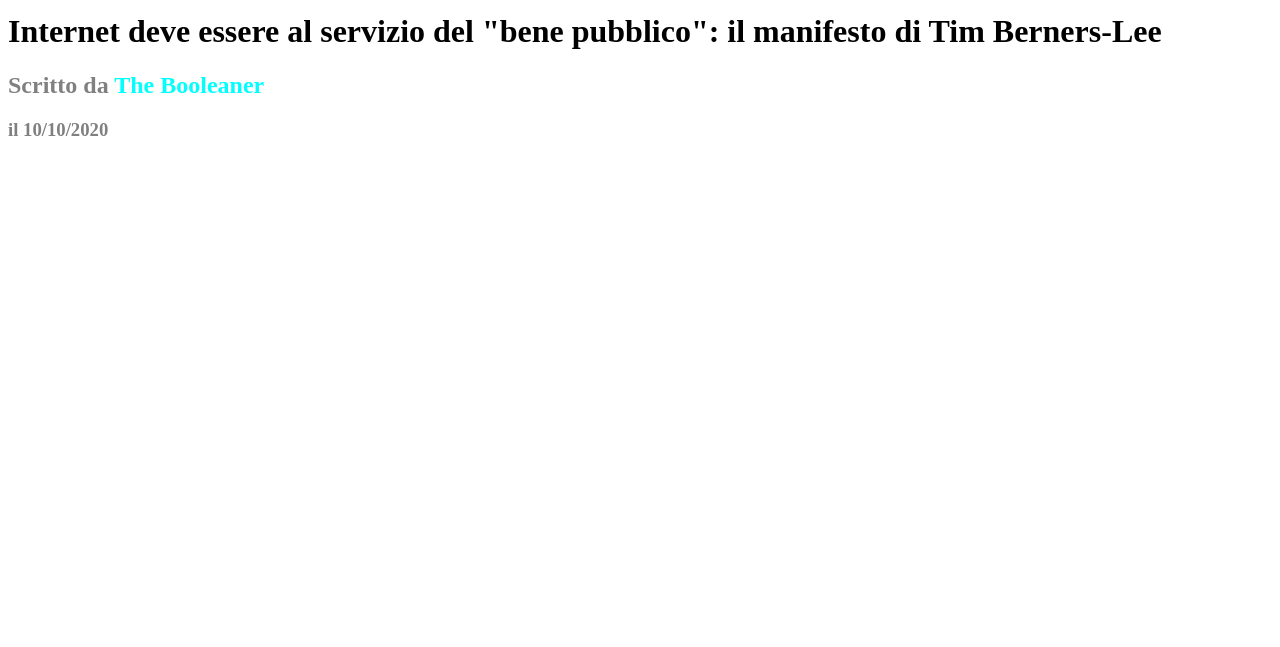
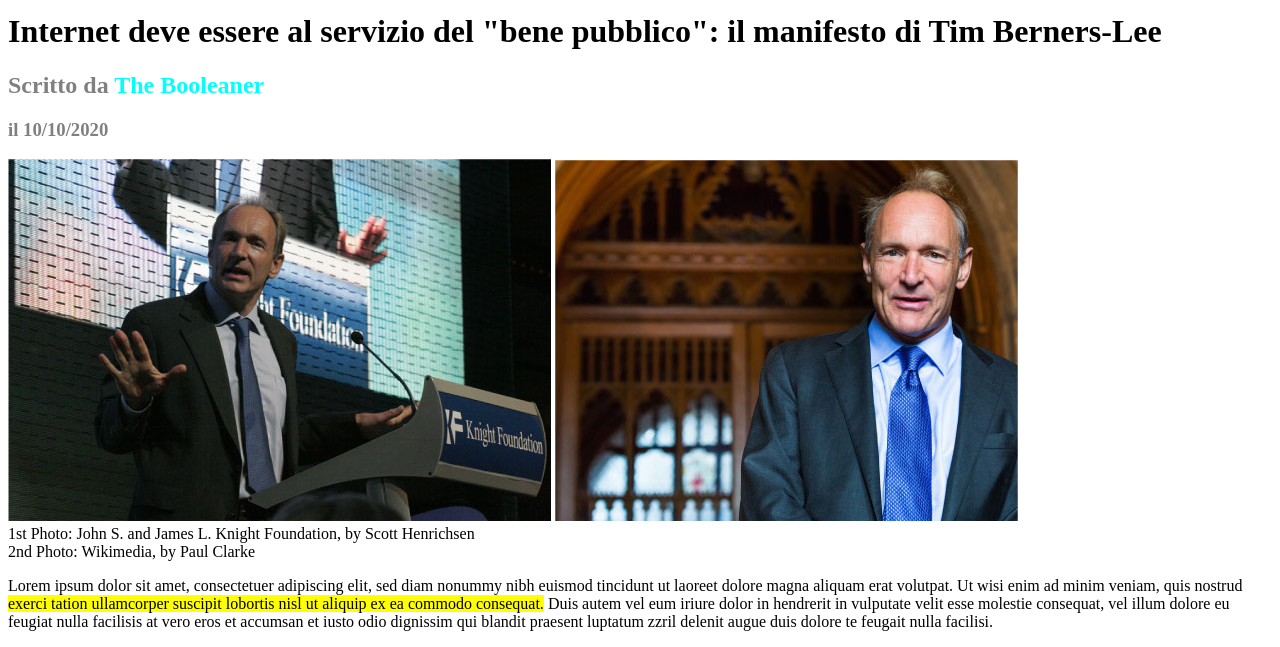
Before and after one commit to Francesco-Leoni-Pro/html-css-booleaner, a plain HTML site: page index.html in a window 1280 px wide. Shown: the part 196-843 px from the top of the page. Before the commit the page ends 800 px from the top, so only its background shows below. Drawn offline with Linux system fonts and the light colour scheme.

Commit message:
feat: aggiunta foto e didascalia + paragrafo evidenziato

```diff
--- a/css/style.css
+++ b/css/style.css
@@ -8,3 +8,5 @@
 
 .grigio {color: gray;}
 .azzurro {color: aqua;}
+
+.evidenzia {background-color: yellow;}
--- a/index.html
+++ b/index.html
@@ -16,7 +16,15 @@
     <main>
     <section>
     <div>
+        <figure></figure>
+        <img src="../img/img/tim-1.jpg" alt="berners-le" class="img-tim">
+        <img src="../img/img/tim-2.jpg" alt="berners-le" class="img-tim">
+        <figcaption>1st Photo: John S. and James L. Knight Foundation, by Scott Henrichsen</figcaption>
+        <figcaption>2nd Photo: Wikimedia, by Paul Clarke</figcaption>
+        </figure>
     </div>
+    <p>Lorem ipsum dolor sit amet, consectetuer adipiscing elit, sed diam nonummy nibh euismod tincidunt ut laoreet dolore magna aliquam erat volutpat. Ut wisi enim ad minim veniam, quis nostrud <span class= "evidenzia">exerci tation ullamcorper suscipit lobortis nisl ut aliquip ex ea commodo consequat.</span> Duis autem vel eum iriure dolor in hendrerit in vulputate velit esse molestie consequat, vel illum dolore eu feugiat nulla facilisis at vero eros et accumsan et iusto odio dignissim qui blandit praesent luptatum
+zzril delenit augue duis dolore te feugait nulla facilisi.</p>
     </section>
     </main>
 </body>
```
